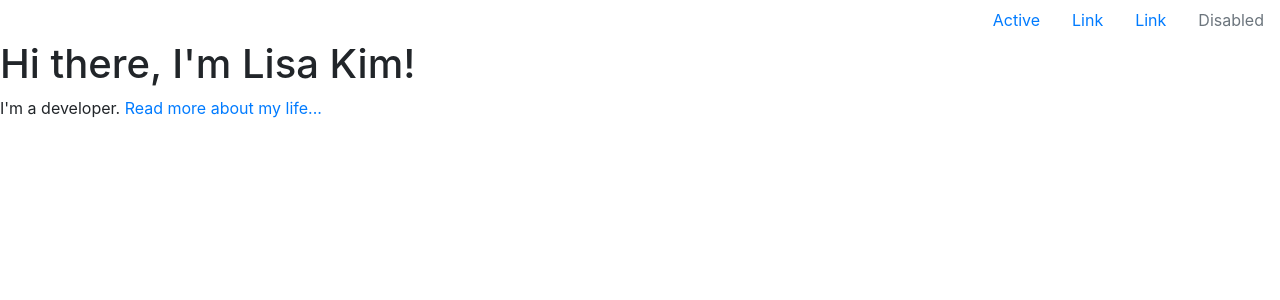
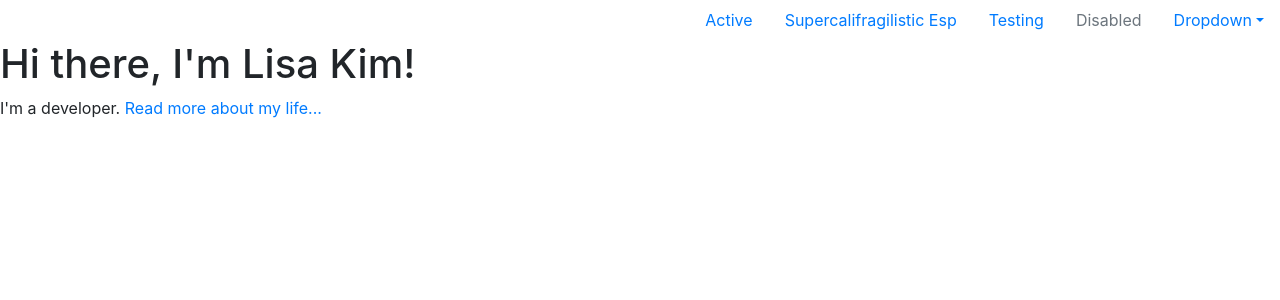
Before and after one commit to hwsc-org/hwsc-org.github.io, a Jekyll site: the page built from index.html, in a window 1280 px wide. Shown: the top 300 px of the page. Built offline with Jekyll 4.4.1, drawn with Linux system fonts in a browser that asks for light colours.

Commit message:
Update nav index.html

```diff
--- a/_layouts/default.html
+++ b/_layouts/default.html
@@ -17,13 +17,23 @@
     <a class="nav-link active" href="#">Active</a>
   </li>
   <li class="nav-item">
-    <a class="nav-link" href="#">Link</a>
+    <a class="nav-link" href="#">Supercalifragilistic Esp</a>
   </li>
   <li class="nav-item">
-    <a class="nav-link" href="#">Link</a>
+    <a class="nav-link" href="#">Testing</a>
   </li>
   <li class="nav-item">
     <a class="nav-link disabled" href="#" tabindex="-1" aria-disabled="true">Disabled</a>
+  </li>
+  <li class="nav-item dropdown">
+    <a class="nav-link dropdown-toggle" data-toggle="dropdown" href="#" role="button" aria-haspopup="true" aria-expanded="false">Dropdown</a>
+    <div class="dropdown-menu">
+      <a class="dropdown-item" href="#">Action</a>
+      <a class="dropdown-item" href="#">Another action</a>
+      <a class="dropdown-item" href="#">Something else here</a>
+      <div class="dropdown-divider"></div>
+      <a class="dropdown-item" href="#">Separated link</a>
+    </div>
   </li>
 </ul>
 
```
